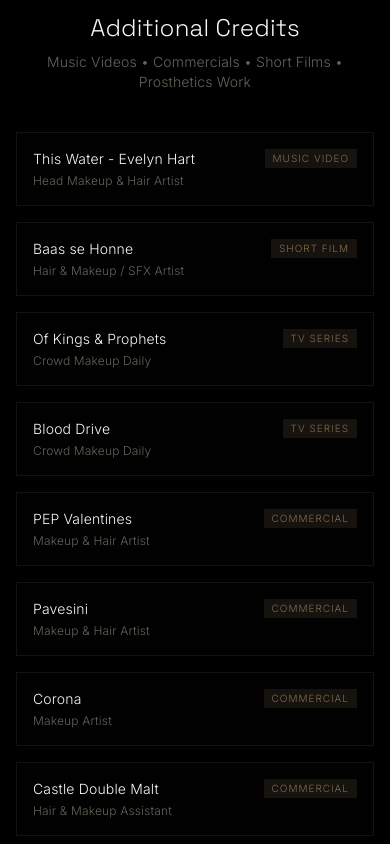
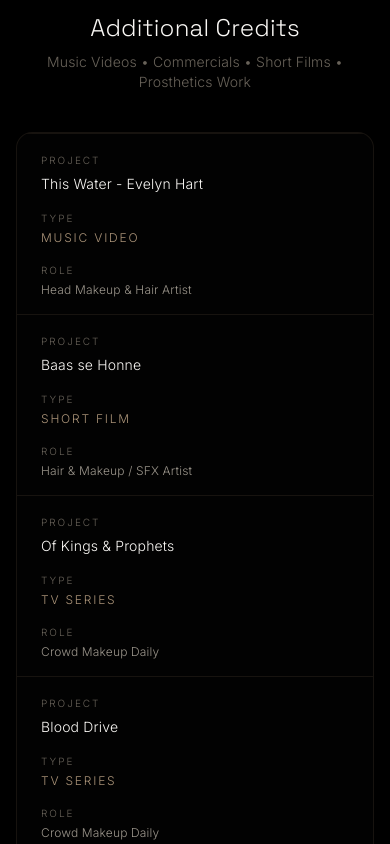
Before and after one commit to JohnMorgenrood/amy, a Next.js app: page / in a window 390 px wide. Shown: the part 6840-7684 px from the top of the page. Built offline with nearby package versions, Linux system fonts and the light colour scheme.

Commit message:
Add mobile-friendly credits table

```diff
--- a/src/components/sections/Projects.tsx
+++ b/src/components/sections/Projects.tsx
@@ -344,7 +344,7 @@
           </button>
         </motion.div>
 
-        {/* Additional Credits Grid */}
+        {/* Additional Credits Table */}
         <motion.div
           initial={{ opacity: 0, y: 30 }}
           whileInView={{ opacity: 1, y: 0 }}
@@ -359,29 +359,41 @@
             Music Videos • Commercials • Short Films • Prosthetics Work
           </p>
 
-          <div className="grid grid-cols-1 sm:grid-cols-2 lg:grid-cols-3 gap-4">
+          <div className="overflow-hidden rounded-2xl border border-gold-500/10 bg-dark-900/40">
+            <table className="w-full table-fixed border-collapse">
+              <thead className="hidden md:table-header-group">
+                <tr className="text-[11px] tracking-[0.2em] uppercase text-cream-500/60">
+                  <th className="px-6 py-4 font-normal text-left w-[40%]">Project</th>
+                  <th className="px-6 py-4 font-normal text-left w-[20%]">Type</th>
+                  <th className="px-6 py-4 font-normal text-left w-[40%]">Role</th>
+                </tr>
+              </thead>
+              <tbody>
                 {additionalCredits.map((credit, index) => (
-              <motion.div
+                  <motion.tr
                     key={credit.title}
-                initial={{ opacity: 0, y: 20 }}
+                    initial={{ opacity: 0, y: 12 }}
                     whileInView={{ opacity: 1, y: 0 }}
                     viewport={{ once: true }}
-                transition={{ delay: index * 0.05 }}
-                className="p-4 bg-dark-900/30 border border-gold-500/10 hover:border-gold-500/20 transition-all duration-300 group"
+                    transition={{ delay: index * 0.04 }}
+                    className="block md:table-row border-t border-gold-500/10"
                   >
-                <div className="flex items-start justify-between gap-3">
-                  <div className="flex-1">
-                    <h4 className="text-cream-100 text-sm font-light group-hover:text-gold-400 transition-colors duration-300">
+                    <td className="block md:table-cell px-6 py-4 text-sm text-cream-100 font-light break-words">
+                      <span className="md:hidden block text-[10px] tracking-[0.2em] uppercase text-cream-500/50 mb-1">Project</span>
                       {credit.title}
-                    </h4>
-                    <p className="text-cream-500/50 text-xs mt-1">{credit.role}</p>
-                  </div>
-                  <span className="text-[10px] tracking-[0.1em] uppercase text-gold-500/60 px-2 py-0.5 bg-gold-500/10 shrink-0">
+                    </td>
+                    <td className="block md:table-cell px-6 pb-4 md:py-4 text-xs text-gold-400/80 uppercase tracking-[0.15em] break-words">
+                      <span className="md:hidden block text-[10px] tracking-[0.2em] uppercase text-cream-500/50 mb-1">Type</span>
                       {credit.type}
-                  </span>
-                </div>
-              </motion.div>
+                    </td>
+                    <td className="block md:table-cell px-6 pb-4 md:py-4 text-xs text-cream-400/70 font-light break-words">
+                      <span className="md:hidden block text-[10px] tracking-[0.2em] uppercase text-cream-500/50 mb-1">Role</span>
+                      {credit.role}
+                    </td>
+                  </motion.tr>
                 ))}
+              </tbody>
+            </table>
           </div>
         </motion.div>
 
```
Lines whose indentation alone changed are shown as unchanged.
